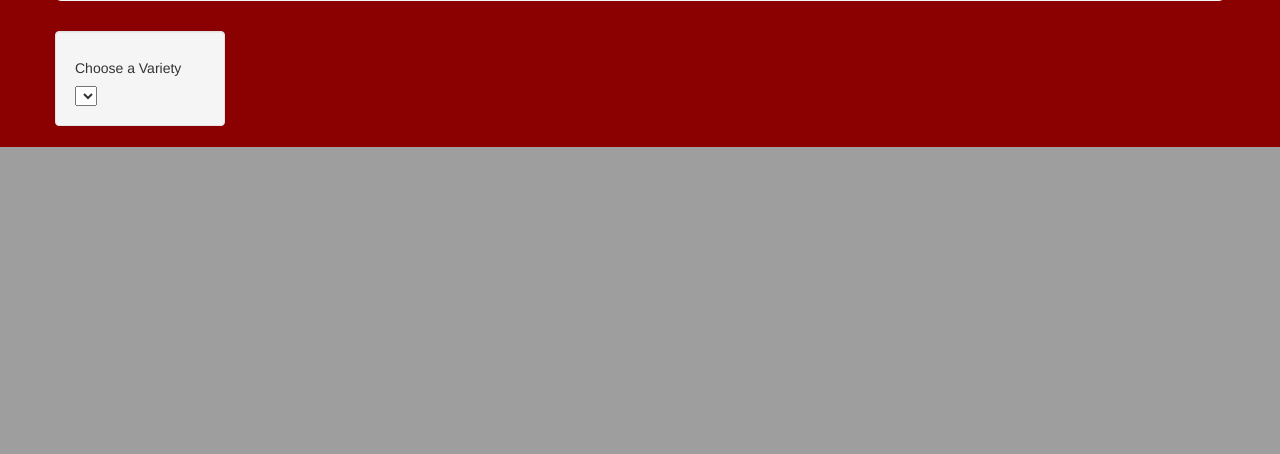
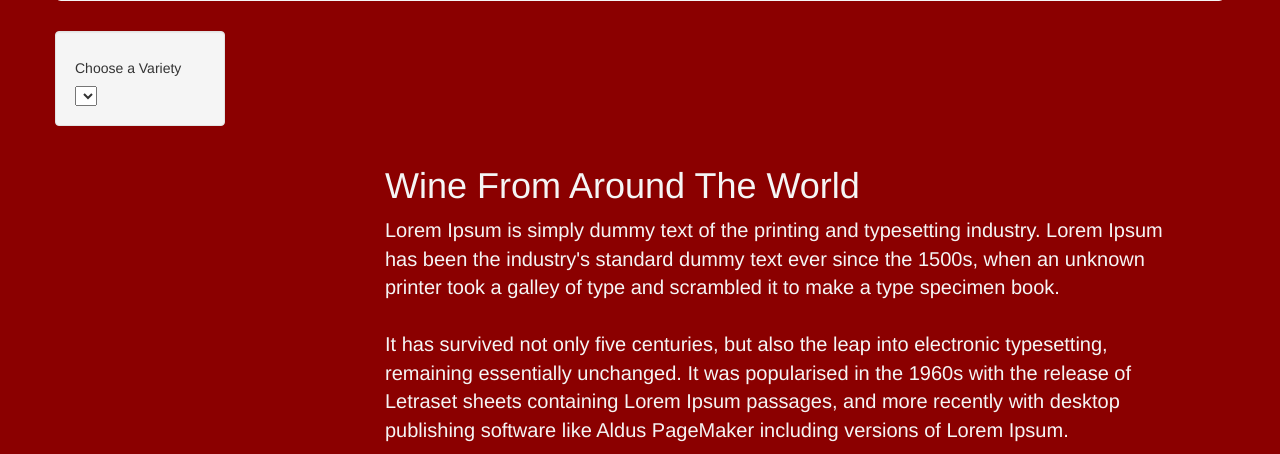
Before and after one commit to Mkang525/Exploring_Wine_Varieties, a Flask app: template Monica_Test_Folder/templates/home.html in a window 1280 px wide. Shown: the part 716-1170 px from the top of the page. Before the commit the page ends 863 px from the top, so only its background shows below. Run offline with Flask 2, Linux system fonts and the light colour scheme; the template is opened without the code that fills it, so the values that code supplies are empty; parts of the project's set-up code (start-up, migrations or seed data) failed here and were passed over; some libraries are stand-ins or nearby versions.

Commit message:
finished homepage, added chart route to app.py

```diff
--- a/Monica_Test_Folder/app.py
+++ b/Monica_Test_Folder/app.py
@@ -26,8 +26,15 @@ app = Flask(__name__)
 @app.route('/')
 def index():
     """All available API routes."""
+    return render_template('home.html')
+
+# bubble chart/bar chart
+@app.route('/api/v1.0/varieties')
+def varieties():
+    """Varieties Route."""
     return render_template('index.html')
 
+# json
 @app.route("/api/v1.0/wine")
 def getWinesForChart():
     # Create our session (link) from Python to the DB
@@ -46,6 +53,8 @@ def getWinesForChart():
         winery['province'] = row.province
         winery['variety'] = row.variety
         winery['winery'] = row.winery
+        # winery['count'] = row.count
+        # winery['counts'] = row.counts
         wines.append(winery)
 
     return jsonify(wines)
--- a/Monica_Test_Folder/static/css/style.css
+++ b/Monica_Test_Folder/static/css/style.css
@@ -74,3 +74,13 @@
     color: darkred;
     background-color: whitesmoke;
 }
+
+.content {
+  font-size: 20px;
+  margin-left: 400px;
+  margin-right: 100px;
+  /* margin-top: 30px; */
+  align-items: center;
+
+
+}
--- a/Monica_Test_Folder/templates/home.html
+++ b/Monica_Test_Folder/templates/home.html
@@ -5,7 +5,7 @@
   <meta charset="UTF-8">
   <meta name="viewport" content="width=device-width, initial-scale=1.0">
   <meta http-equiv="X-UA-Compatible" content="ie=edge">
-  <title>Wine Data</title>
+  <title>Wine Homepage</title>
   <link rel="stylesheet" href="https://maxcdn.bootstrapcdn.com/bootstrap/3.3.7/css/bootstrap.min.css">
   <!-- <link rel="stylesheet" href="https://stackpath.bootstrapcdn.com/bootstrap/4.5.3/css/bootstrap.min.css" integrity="sha384-TX8t27EcRE3e/ihU7zmQxVncDAy5uIKz4rEkgIXeMed4M0jlfIDPvg6uqKI2xXr2" crossorigin="anonymous"> -->
   <link rel="stylesheet" href="../static/css/style.css">
@@ -15,10 +15,10 @@
 <body style="background-color: darkred">
   <!-- As a link -->
 <nav class="navbar navbar-light bg-light">
-  <a class="navbar-brand" href="#">Wine For All Occassions</a>
+  <a class="navbar-brand" href="home.html">Wine For All Occassions</a>
   <nav class="nav">
     <a class="nav-link" href="#">Countries</a>
-    <a class="nav-link" href="#">Pricing</a>
+    <a class="nav-link" href="index.html">Varieties</a>
     <a class="nav-link" href="#">Information</a>
   </nav>
 </nav>
@@ -38,14 +38,20 @@
           <h5>Choose a Variety</h5>
           <select id="selDataset" onchange="optionChanged(value)"></select>
         </div>
-    <div class="row">
-      <div class="col-md-12">
-        <div id="bubble"></div>
       </div>
       </div>
       </div>
     </div>
   </div>
+  <div class="row">
+    <div class="content">
+      <h1 style="color:whitesmoke;">Wine From Around The World</h1>
+      <p style="color:whitesmoke;">Lorem Ipsum is simply dummy text of the printing and typesetting industry. Lorem Ipsum has been
+        the industry's standard dummy text ever since the 1500s, when an unknown printer took a galley of type and scrambled it to
+        make a type specimen book.
+        <br></br>
+        It has survived not only five centuries, but also the leap into electronic typesetting, remaining essentially unchanged. It was popularised in the 1960s with the release of Letraset sheets containing Lorem Ipsum passages, and more recently with desktop publishing software like Aldus PageMaker including versions of Lorem Ipsum.</p>
+    </div>
 
 
 
```
Also changed, not shown: Monica_Test_Folder/static/js/table.js (deleted, +0 -80 lines), Monica_Test_Folder/templates/index.html (+7 -7 lines).
